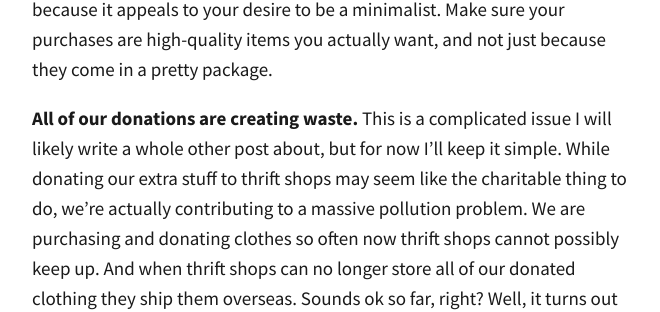
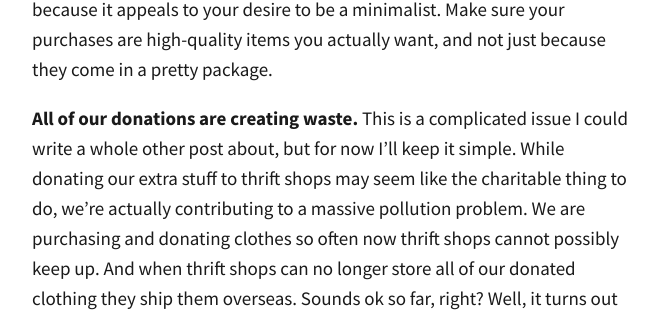
Before and after one commit to totiffany/totiffany.github.io, a Jekyll site: the page built from _posts/2018-02-15-4-Things-I-Dislike-About-Minimalism.md, in a window 1280 px wide. Shown: the part 1614-1926 px from the top of the page, without its empty margins (308-968 px from the left). Built offline with Jekyll 4.4.1, drawn with Linux system fonts in a browser that asks for light colours; our own code applies the rules of GitHub Pages for plain Markdown files; some of the changed text lies outside the part shown.

Commit message:
Update 2018-02-15-4-Things-I-Dislike-About-Minimalism.md

```diff
--- a/_posts/2018-02-15-4-Things-I-Dislike-About-Minimalism.md
+++ b/_posts/2018-02-15-4-Things-I-Dislike-About-Minimalism.md
@@ -1,7 +1,10 @@
 ---
 published: true
 description: >-
-  What's not to like about minimalism? To be clear, I think there's a difference between the heart of minimalism and the kind of minimalism we're seeing on Pinterest and Instagram. The things I dislike about minimalism have to do more with what I'd call "aesthetic minimalism."
+  What's not to like about minimalism? To be clear, I think there's a difference
+  between the heart of minimalism and the kind of minimalism we're seeing on
+  Pinterest and Instagram. The things I dislike about minimalism have to do more
+  with what I'd call "aesthetic minimalism."
 ---
 What's not to like about minimalism? To be clear, I think there's a difference between [the heart of minimalism](http://redletterdayblog.com/What-I-Love-About-Minimalism) and the kind of minimalism we're seeing on Pinterest and Instagram. The things I dislike about minimalism have to do more with what I'd call "aesthetic minimalism," which is, in a word, trendy.
 
@@ -15,6 +18,6 @@ Here are a few other things I take issue with when it comes to minimalism.
 
 **It's just another way to sell us stuff.** Again, there is a difference between true minimalism and aesthetic minimalism, but the minimalist look is in style. Items are being labeled as "minimalist" in advertising to appeal to our desire for order. You can see it in clothing, beauty products, and home goods. Bright and colorful is out. Neutral and minimalist is in. While I'm all for a well-designed product, you shouldn't purchase something just because it appeals to your desire to be a minimalist. Make sure your purchases are high-quality items you actually want, and not just because they come in a pretty package.
 
-**All of our donations are creating waste.** This is a complicated issue I will likely write a whole other post about, but for now I'll keep it simple. While donating our extra stuff to thrift shops may seem like the charitable thing to do, we're actually contributing to a massive pollution problem. We are purchasing and donating clothes so often now thrift shops cannot possibly keep up. And when thrift shops can no longer store all of our donated clothing they ship them overseas. Sounds ok so far, right? Well, it turns out the countries we ship to can't keep up with the mass of donations either! As a result, a lot of our clothes are [ending up in landfills or incinerated](https://www.huffingtonpost.com/2014/11/20/fast-fashion-thrift-stores_n_5798612.html). The best way to combat this is to buy fewer, high-quality items that will last longer and that we intend to keep for a long time. **Fewer purchases means less waste later on.**
+**All of our donations are creating waste.** This is a complicated issue I could write a whole other post about, but for now I'll keep it simple. While donating our extra stuff to thrift shops may seem like the charitable thing to do, we're actually contributing to a massive pollution problem. We are purchasing and donating clothes so often now thrift shops cannot possibly keep up. And when thrift shops can no longer store all of our donated clothing they ship them overseas. Sounds ok so far, right? Well, it turns out the countries we ship to can't keep up with the mass of donations either! As a result, a lot of our clothes are [ending up in landfills or incinerated](https://www.huffingtonpost.com/2014/11/20/fast-fashion-thrift-stores_n_5798612.html). The best way to combat this is to buy fewer, high-quality items that will last longer and that we intend to keep for a long time. **Fewer purchases means less waste later on.**
 
 So there you have it. Do you agree that there's a bit of a dark side to minimalism? Has trying to conform to minimalism actually made you spend more? Let's talk about it.
```
